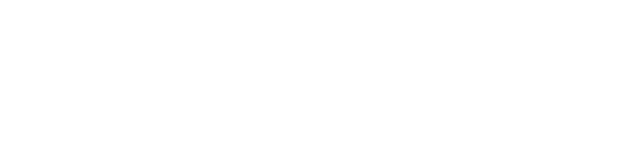
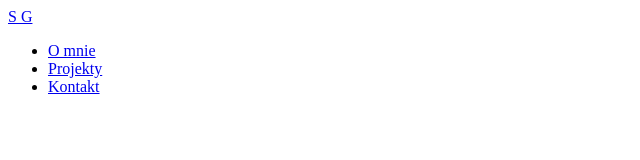
Before and after one commit to gradseb/gradseb.github.io, a plain HTML site: page index.html in a window 1280 px wide. Shown: the whole page, without its empty margins (0-640 px from the left). Drawn offline with Linux system fonts and the light colour scheme.

Commit message:
html nav

```diff
--- a/index.html
+++ b/index.html
@@ -7,6 +7,16 @@
     <title>gradseb - o mnie</title>
 </head>
 <body>
+    <!-- element nawigacyjny -->
+    <nav>
+<a href="./">S G</a>
 
+<ul>
+    <li><a href="#">O mnie</a></li>
+    <li><a href="#">Projekty</a></li>
+    <li><a href="#">Kontakt</a></li>
+</ul>
+
+    </nav>
 </body>
 </html>
```
Also changed, not shown: 32a.jpg (added).
